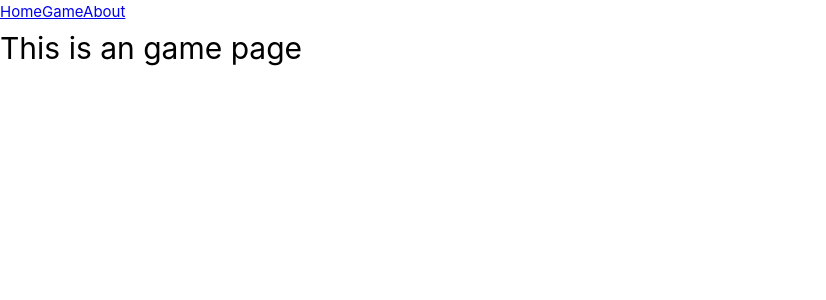
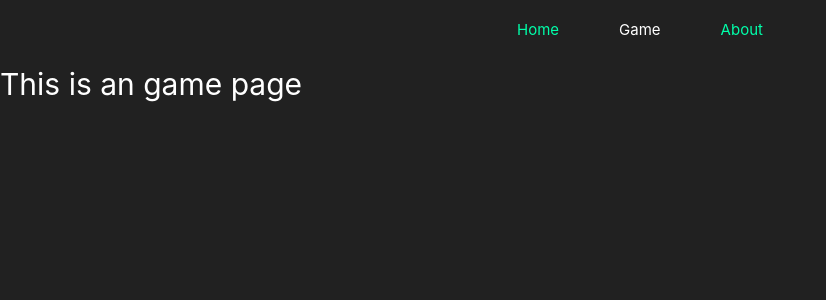
Before and after one commit to Web-ski/dungeons-game-project, a Vue app: page /game in a window 1280 px wide. Shown: the top 300 px of the page, without its empty margins (0-826 px from the left). Built offline with nearby package versions, Linux system fonts and the light colour scheme.

Commit message:
Remove scss

```diff
--- a/package.json
+++ b/package.json
@@ -18,9 +18,7 @@
     "@vue/eslint-config-prettier": "^7.0.0",
     "eslint": "^8.5.0",
     "eslint-plugin-vue": "^8.2.0",
-    "node-sass": "^7.0.1",
     "prettier": "^2.5.1",
-    "sass-loader": "^12.6.0",
     "style-loader": "^3.3.1",
     "vite": "^2.8.4"
   },
--- a/src/App.vue
+++ b/src/App.vue
@@ -10,5 +10,4 @@ import AppHeader from "@/components/AppHeader.vue";
 
 <style>
 @import "@/assets/base.css";
-@import "@/assets/scss/style.scss";
 </style>
--- a/src/assets/base.css
+++ b/src/assets/base.css
@@ -1,3 +1,9 @@
+:root {
+  --dungeon-white: #fff;
+  --dungeon-dark: #212121;
+  --dungeon-active: rgb(0, 255, 170);
+}
+
 *,
 *::before,
 *::after {
@@ -9,8 +15,8 @@
 
 body {
   min-height: 100vh;
-  color: var(--color-text);
-  background: var(--color-background);
+  background-color: var(--dungeon-dark);
+  color: var(--dungeon-white);
   transition: color 0.5s, background-color 0.5s;
   line-height: 1.6;
   font-family: Inter, -apple-system, BlinkMacSystemFont, 'Segoe UI', Roboto, Oxygen, Ubuntu,
--- a/src/assets/scss/_variables.scss
+++ /dev/null
@@ -1,11 +0,0 @@
-/* color palette */
-$dungeon-white: #ffffff;
-$dungeon-black: #181818;
-$color-background: var(--dungeon-black);
-$color-text: var(--dungeon-white);
-
-@media (prefers-color-scheme: dark) {
-
-  $color-background: $dungeon-black;
-  $color-text: $dungeon-white;
-}
--- a/src/assets/scss/style.scss
+++ /dev/null
@@ -1 +0,0 @@
-@use "variables.scss";
--- a/src/components/AppHeader.vue
+++ b/src/components/AppHeader.vue
@@ -3,13 +3,38 @@ import { RouterLink } from "vue-router";
 </script>
 
 <template>
-  <header>
-    <div class="wrapper">
-      <nav>
-        <RouterLink to="/">Home</RouterLink>
-        <RouterLink to="/game">Game</RouterLink>
-        <RouterLink to="/about">About</RouterLink>
-      </nav>
-    </div>
+  <header class="app-header">
+    <nav class="app-nav">
+      <RouterLink class="nav-link" to="/">Home</RouterLink>
+      <RouterLink class="nav-link" to="/game">Game</RouterLink>
+      <RouterLink class="nav-link" to="/about">About</RouterLink>
+    </nav>
   </header>
 </template>
+
+<style>
+.app-header {
+  width: 100%;
+  height: 60px;
+  display: flex;
+  justify-content: center;
+  align-items: center;
+}
+
+.app-nav {
+  display: flex;
+  justify-content: space-around;
+  align-items: center;
+}
+
+.app-nav .nav-link {
+  text-decoration: none;
+  color: var(--dungeon-active);
+  padding: 10px 20px;
+  margin: 0 10px;
+}
+
+.app-nav .nav-link.active-link {
+  color: var(--dungeon-white);
+}
+</style>
--- a/src/router/index.js
+++ b/src/router/index.js
@@ -3,6 +3,7 @@ import HomeView from "../views/HomeView.vue";
 
 const router = createRouter({
   history: createWebHistory(import.meta.env.BASE_URL),
+  linkActiveClass: "active-link",
   routes: [
     {
       path: "/",
```
Also changed, not shown: 1 other file (tests, documents, lock files or other folders).
